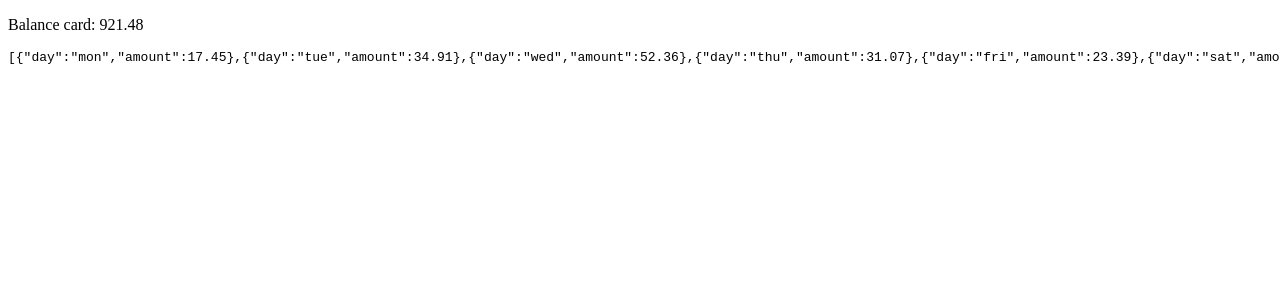
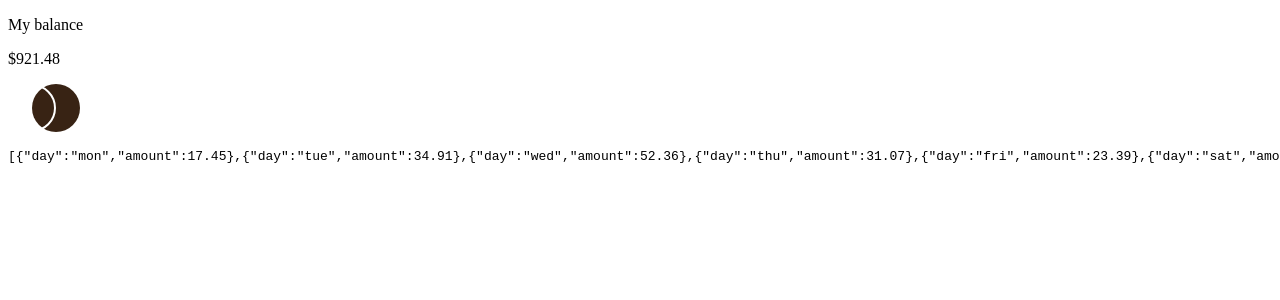
Before and after one commit to runny-life/expenses-caart-component, a React (Vite) app: page / in a window 1280 px wide. Shown: the top 300 px of the page. Built offline with nearby package versions, Linux system fonts and the light colour scheme.

Commit message:
feat: add template balance card component

```diff
--- a/src/components/App/App.jsx
+++ b/src/components/App/App.jsx
@@ -29,8 +29,10 @@ function App() {
 
   return (
     <main className={styles.content}>
-      <BalanceCard balance={921.48} />
-      <ChartCard data={data} />
+      <article className={styles.card}>
+        <BalanceCard balance={921.48} />
+        <ChartCard data={data} />
+      </article>
     </main>
   );
 }
--- a/src/components/BalanceCard/BalanceCard.jsx
+++ b/src/components/BalanceCard/BalanceCard.jsx
@@ -1,5 +1,16 @@
+import styles from './BalanceCard.module.scss';
+import logo from '../../assets/icon/logo.svg';
+
 function BalanceCard({ balance }) {
-  return <p>Balance card: {balance}</p>;
+  return (
+    <header className={styles.card}>
+      <div className={styles.body}>
+        <p className={styles.label}>My balance</p>
+        <p className={styles.amount}>${balance}</p>
+      </div>
+      <img className={styles.logo} src={logo} alt="Logo" width="72" height="48" />
+    </header>
+  );
 }
 
 export default BalanceCard;
```
Also changed, not shown: src/assets/icon/logo.svg (renamed from public/icon/logo.svg).
